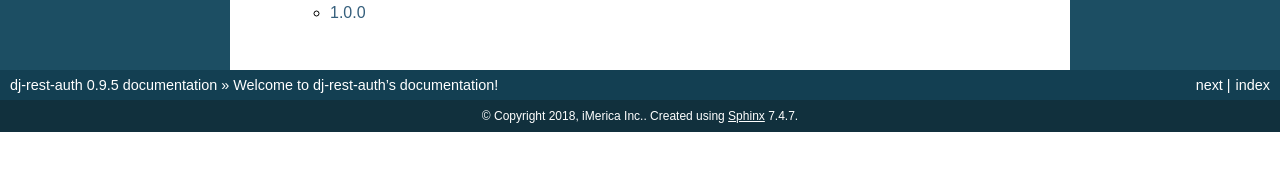
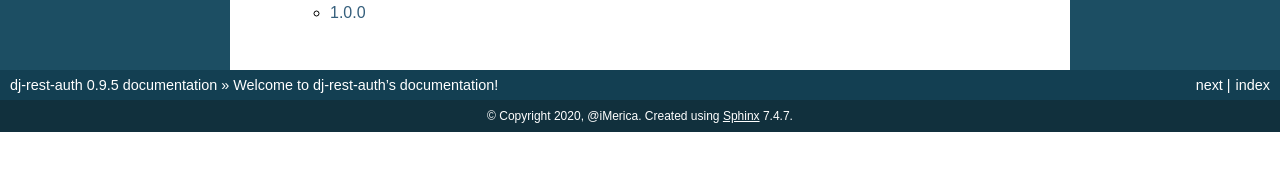
Before and after one commit to Tivix/django-rest-auth, a Sphinx documentation site: the page built from docs/index.rst, in a window 1280 px wide. Shown: the part 601-772 px from the top of the page. Built offline with Sphinx 7.4.7, drawn with Linux system fonts in a browser that asks for light colours.

Commit message:
Updates RST Docs

```diff
--- a/docs/conf.py
+++ b/docs/conf.py
@@ -44,7 +44,7 @@ master_doc = 'index'
 
 # General information about the project.
 project = u'dj-rest-auth'
-copyright = u'2018, iMerica Inc.'
+copyright = u'2020, @iMerica'
 
 # The version info for the project you're documenting, acts as replacement for
 # |version| and |release|, also used in various other places throughout the
@@ -227,7 +227,7 @@ latex_documents = [
 # (source start file, name, description, authors, manual section).
 man_pages = [
     ('index', 'dj-rest-auth', u'dj-rest-auth Documentation',
-     [u'iMerica Inc.'], 1)
+     [u'@iMerica'], 1)
 ]
 
 # If true, show URL addresses after external links.
@@ -241,7 +241,7 @@ man_pages = [
 #  dir menu entry, description, category)
 texinfo_documents = [
   ('index', 'dj-rest-auth', u'dj-rest-auth Documentation',
-   u'iMerica Inc.', 'dj-rest-auth', 'One line description of project.',
+   u'@iMerica', 'dj-rest-auth', 'One line description of project.',
    'Miscellaneous'),
 ]
 
```
